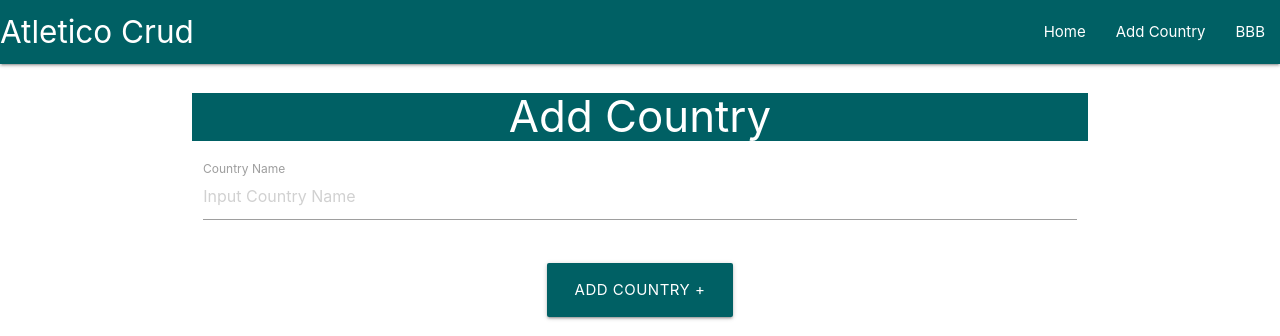
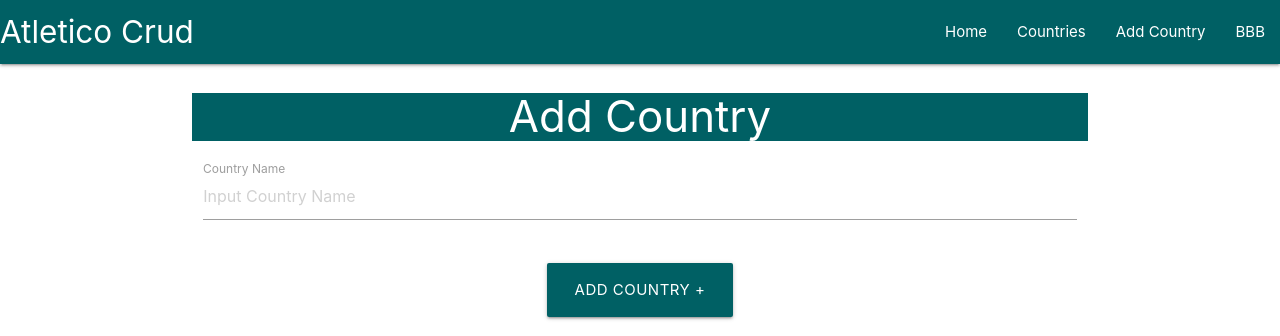
Before and after one commit to sniclasj/atletico-crud, a Flask app: page /add_country in a window 1280 px wide. Shown: the top 336 px of the page. Run offline with Flask 2, Linux system fonts and the light colour scheme.

Commit message:
Add navbar link for countries

```diff
--- a/atleticocrud/templates/base.html
+++ b/atleticocrud/templates/base.html
@@ -21,6 +21,7 @@
                 <a href="#" data-target="mobile-demo" class="sidenav-trigger"><i class="material-icons">menu</i></a>
                 <ul class="right hide-on-med-and-down">
                     <li><a href="{{ url_for('home') }}">Home</a></li>
+                    <li><a href="{{ url_for('countries') }}">Countries</a></li>
                     <li><a href="{{ url_for('add_country') }}">Add Country</a></li>
                     <li><a href="{{ url_for('home') }}">BBB</a></li>
                 </ul>
@@ -29,6 +30,7 @@
 
         <ul class="sidenav" id="mobile-demo">
             <li><a href="{{ url_for('home') }}">Home</a></li>
+            <li><a href="{{ url_for('countries') }}">Countries</a></li>
             <li><a href="{{ url_for('add_country') }}">Add Country</a></li>
             <li><a href="{{ url_for('home') }}">BB</a></li>
         </ul>
```
